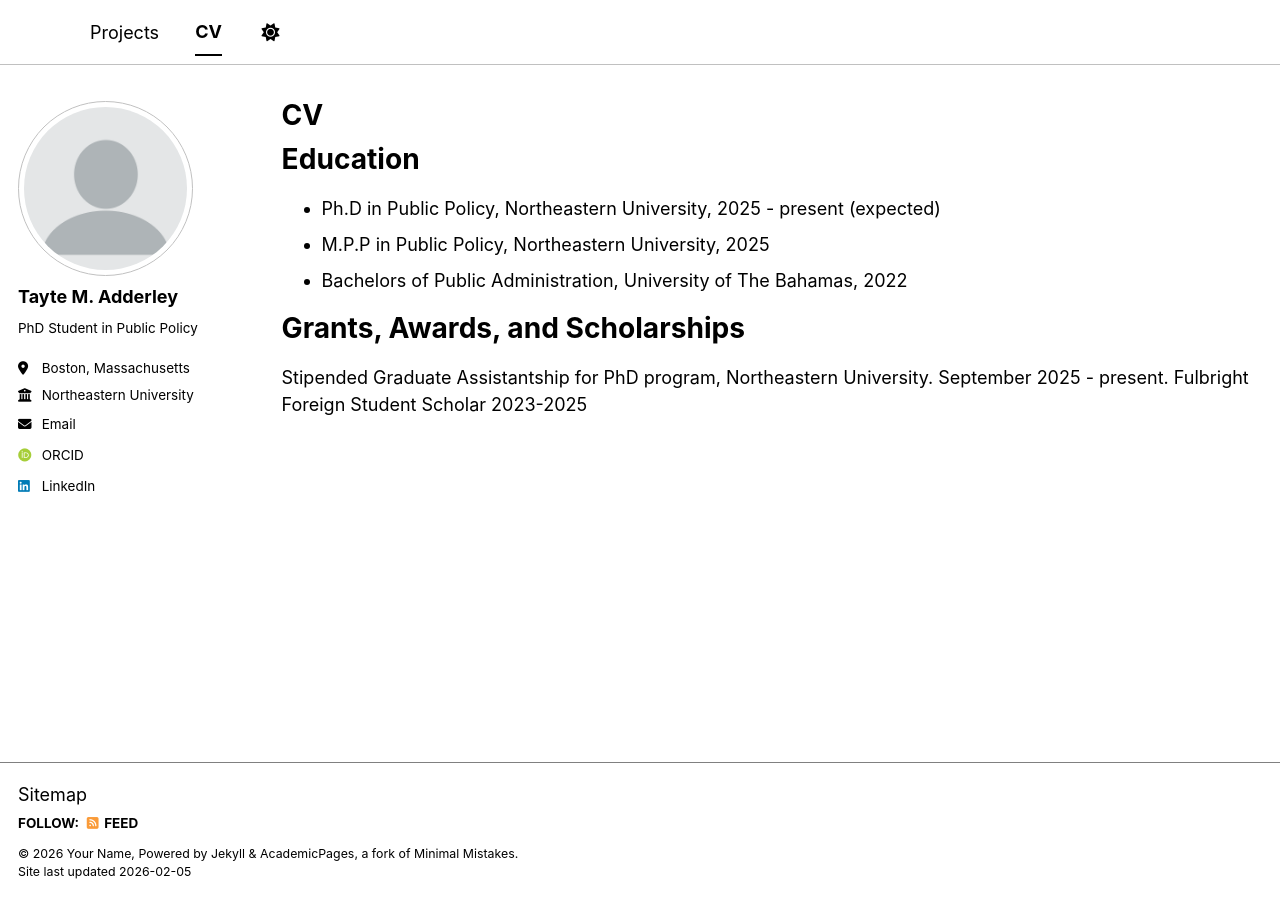
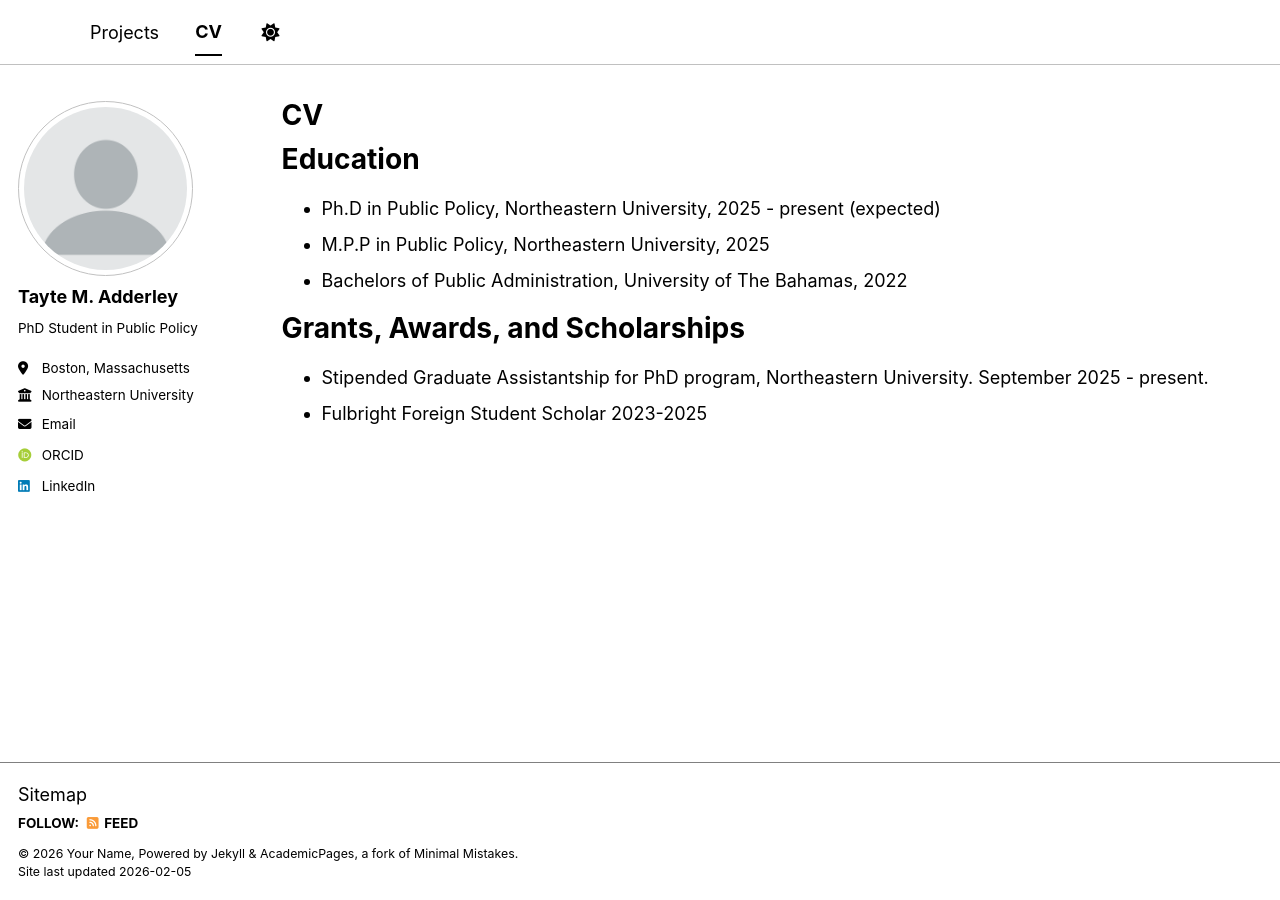
Before and after one commit to tayteadderley/tayteadderley.github.io, a Jekyll site: the page built from _pages/cv.md, in a window 1280 px wide. Built offline with Jekyll 4.4.1, drawn with Linux system fonts in a browser that asks for light colours; some web fonts are replaced; a script bundle is joined from its source files by our own code; library files that are not in the unit come from our copies.

Commit message:
Update cv.md

```diff
--- a/_pages/cv.md
+++ b/_pages/cv.md
@@ -17,5 +17,5 @@ Education
 
 Grants, Awards, and Scholarships
 ======
-Stipended Graduate Assistantship for PhD program, Northeastern University. September 2025 - present.
-Fulbright Foreign Student Scholar 2023-2025
+* Stipended Graduate Assistantship for PhD program, Northeastern University. September 2025 - present.
+* Fulbright Foreign Student Scholar 2023-2025
```
